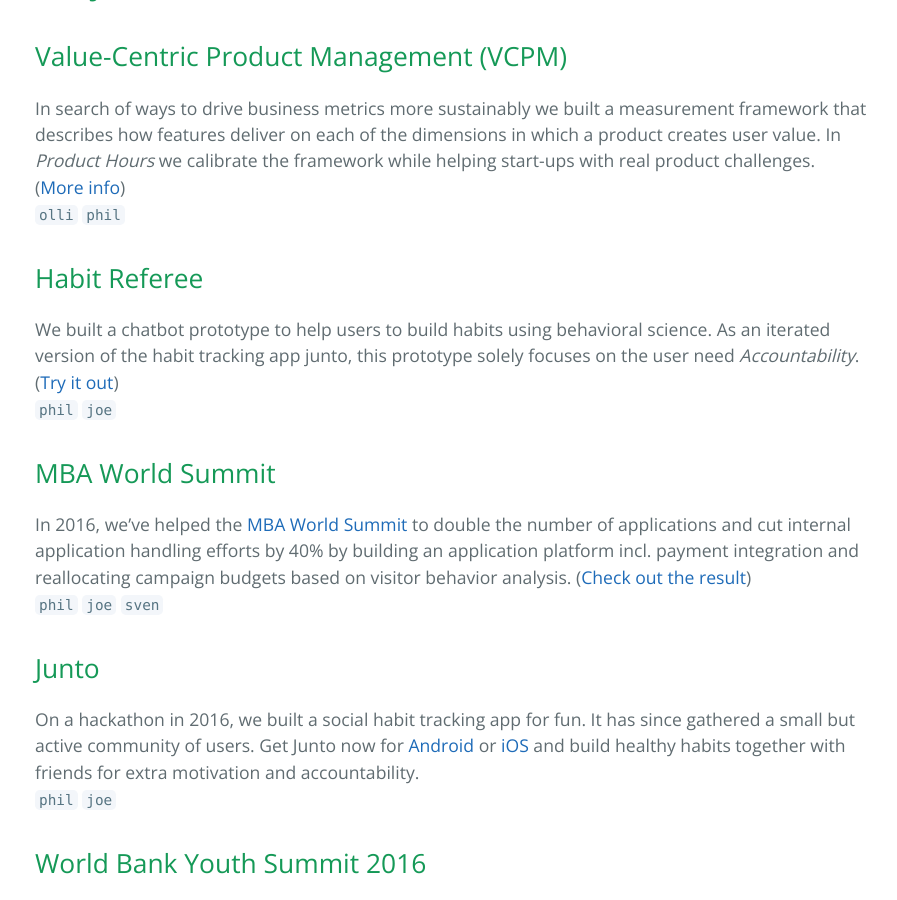
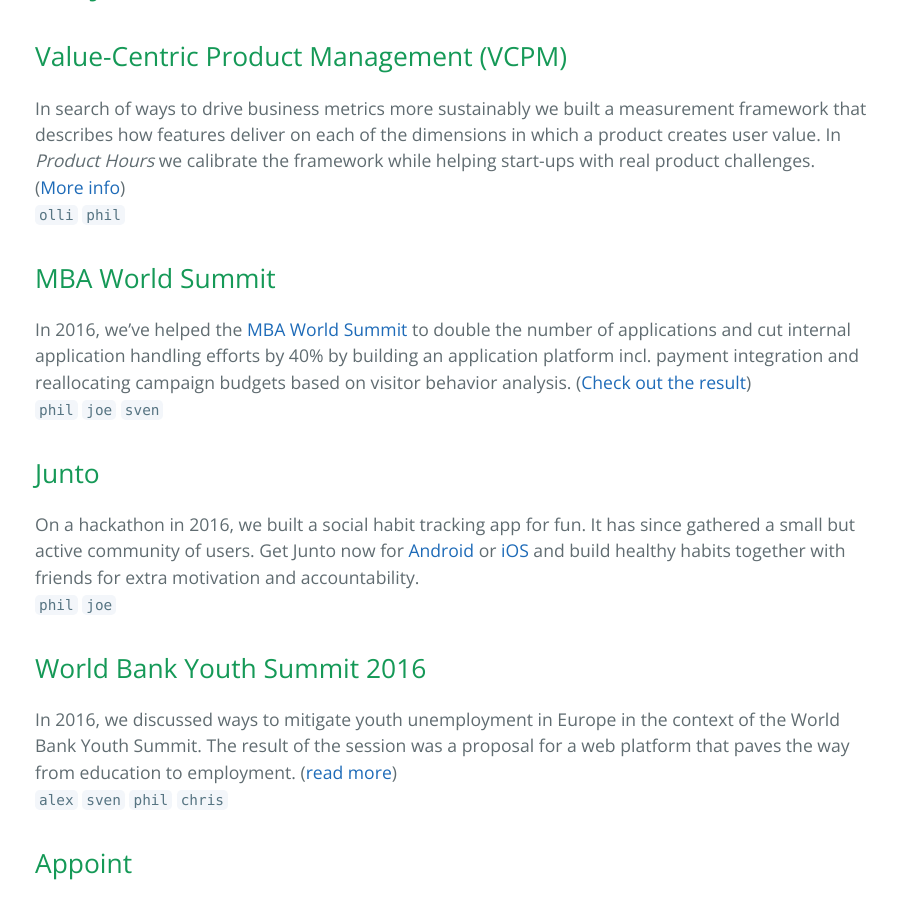
Before and after one commit to pal-lab/pal-lab.github.io, a Jekyll site: the page built from index.md, in a window 1280 px wide and 900 px high, scrolled down 396 px. Shown: the whole window, without its empty margins (189-1086 px from the left). Built offline with Jekyll 4.4.1, drawn with Linux system fonts in a browser that asks for light colours; our own code applies the rules of GitHub Pages for plain Markdown files.

Commit message:
editorial

```diff
--- a/index.md
+++ b/index.md
@@ -8,11 +8,6 @@ layout: default
 
 In search of ways to drive business metrics more sustainably we built a measurement framework that describes how features deliver on each of the dimensions in which a product creates user value. In *Product Hours* we calibrate the framework while helping start-ups with real product challenges. ([More info](http://vcpm.org/))
 `olli` `phil`
-
-## [](#header-2)Habit Referee
-
-We built a chatbot prototype to help users to build habits using behavioral science. As an iterated version of the habit tracking app junto, this prototype solely focuses on the user need *Accountability*. ([Try it out](https://chatfuel.com/bot/habitreferee))
-`phil` `joe`
 
 
 ## [](#header-2)MBA World Summit
```
